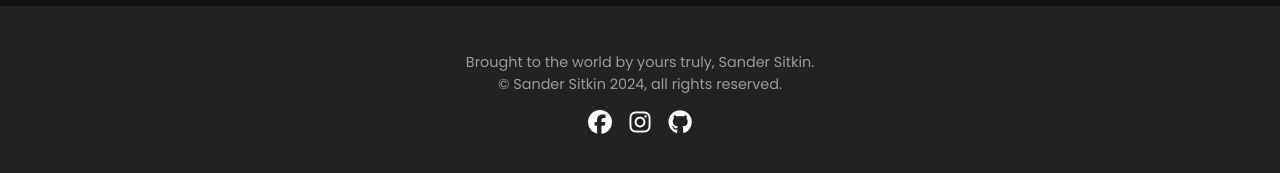
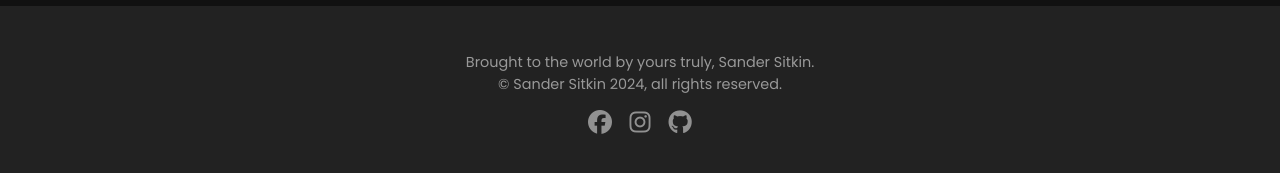
Before and after one commit to sandersitkin/sandersitkin.github.io, a Jekyll site: the page built from index.html, in a window 1280 px wide. Shown: the part 702-875 px from the top of the page. Built offline with Jekyll 4.4.1, drawn with Linux system fonts in a browser that asks for light colours.

Commit message:
Remove unnecessary gem declarations

```diff
--- a/Gemfile
+++ b/Gemfile
@@ -13,5 +13,3 @@
 # Lock `http_parser.rb` gem to `v0.6.x` on JRuby builds since newer versions of the gem do not have a Java counterpart
 gem "http_parser.rb", "~> 0.6.0", :platforms => [:jruby]
 gem 'faraday-retry', '~> 2.2', '>= 2.2.1'
-gem "webrick", "~> 1.8"
-gem 'csv', '~> 3.3'
--- a/assets/css/styles.css
+++ b/assets/css/styles.css
@@ -150,11 +150,12 @@
 	font-size: 24px;
 	text-decoration: none;
 	width: 24px;
+	opacity: 0.5;
 }
 
 .socials a:hover {
-    transform: scale(1.1);
-    transition: 0.1s;
+	opacity: 1;
+    transition: opacity 0.1s;
 }
 
 
@@ -194,14 +195,15 @@
 	.nav-container {
 		background-color: #111;
 		margin: 0;
-		padding: 25px;
+		padding: 1.5rem;
 		position: absolute;
-		top: 75px;
+		top: var(--header-height);
 		left: 0;
 		translate: -100%;
 		width: 100%;
 		height: calc(100svh - var(--header-height));
 		font-size: 24px;
+		overflow-y: scroll;
 		flex-direction: column;
 		transition: transform 0.25s ease;
 	}
```
